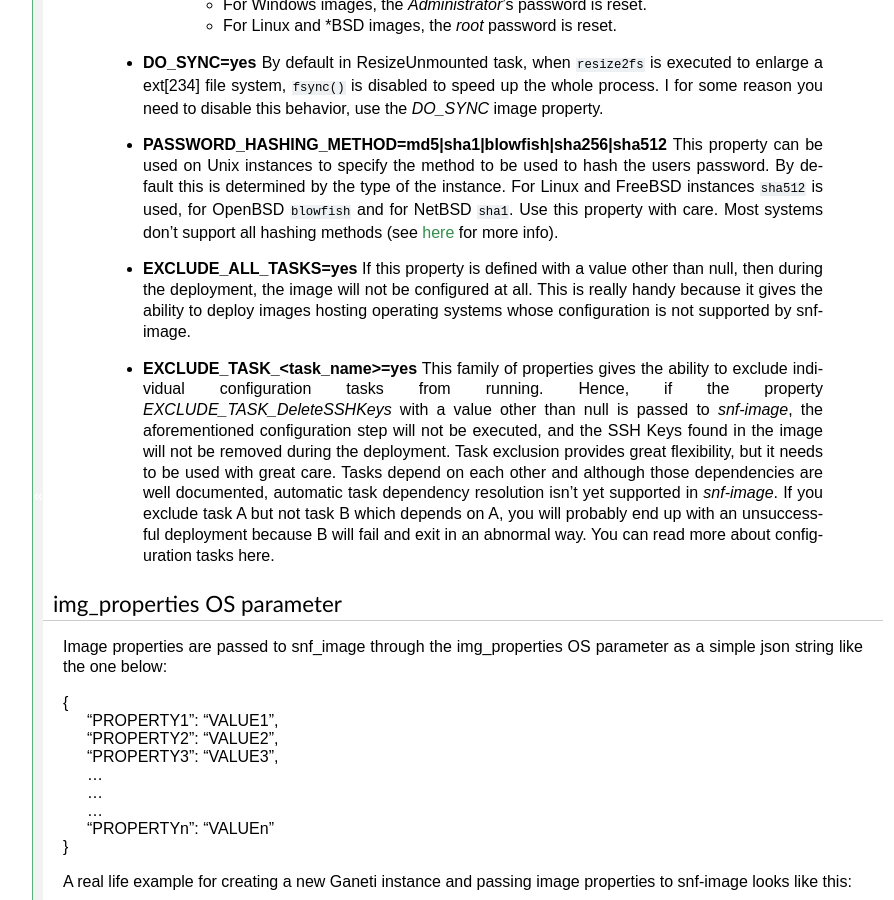
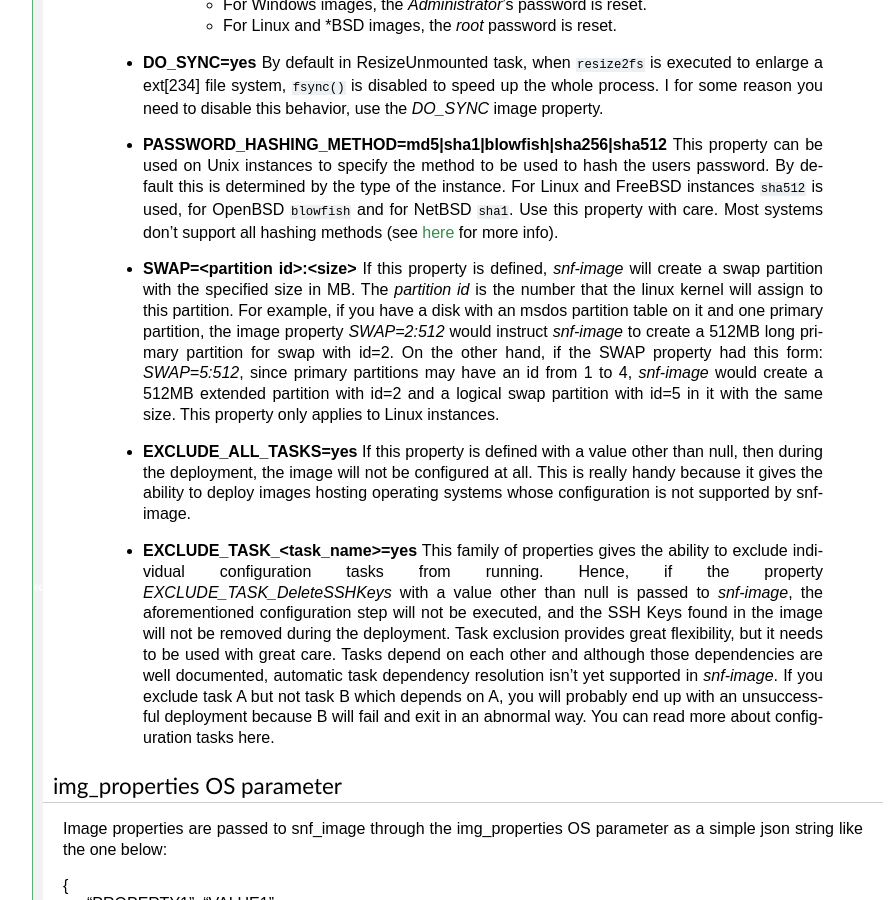
Before and after one commit to grnet/snf-image, a Sphinx documentation site: the page built from docs/interface.rst, in a window 1280 px wide and 900 px high, scrolled down 1950 px. Shown: the whole window, without its empty margins (187-1081 px from the left). Built offline with Sphinx 7.4.7, drawn with Linux system fonts in a browser that asks for light colours.

Commit message:
docs: Add missing SWAP image property section

```diff
--- a/docs/interface.rst
+++ b/docs/interface.rst
@@ -139,6 +139,18 @@ Optional properties
    `here <http://pythonhosted.org/passlib/modular_crypt_format.html#mcf-identifiers>`_
    for more info).
 
+ * **SWAP=<partition id>:<size>**
+   If this property is defined, *snf-image* will create a swap partition with
+   the specified size in MB. The *partition id* is the number that the linux
+   kernel will assign to this partition. For example, if you have a disk with
+   an msdos partition table on it and one primary partition, the image
+   property *SWAP=2:512* would instruct *snf-image* to create a 512MB long
+   primary partition for swap with id=2. On the other hand, if the SWAP
+   property had this form: *SWAP=5:512*, since primary partitions may have an
+   id from 1 to 4, *snf-image* would create a 512MB extended partition with
+   id=2 and a logical swap partition with id=5 in it with the same size. This
+   property only applies to Linux instances.
+
  * **EXCLUDE_ALL_TASKS=yes**
    If this property is defined with a value other than null, then during the
    deployment, the image will not be configured at all. This is really handy
```
